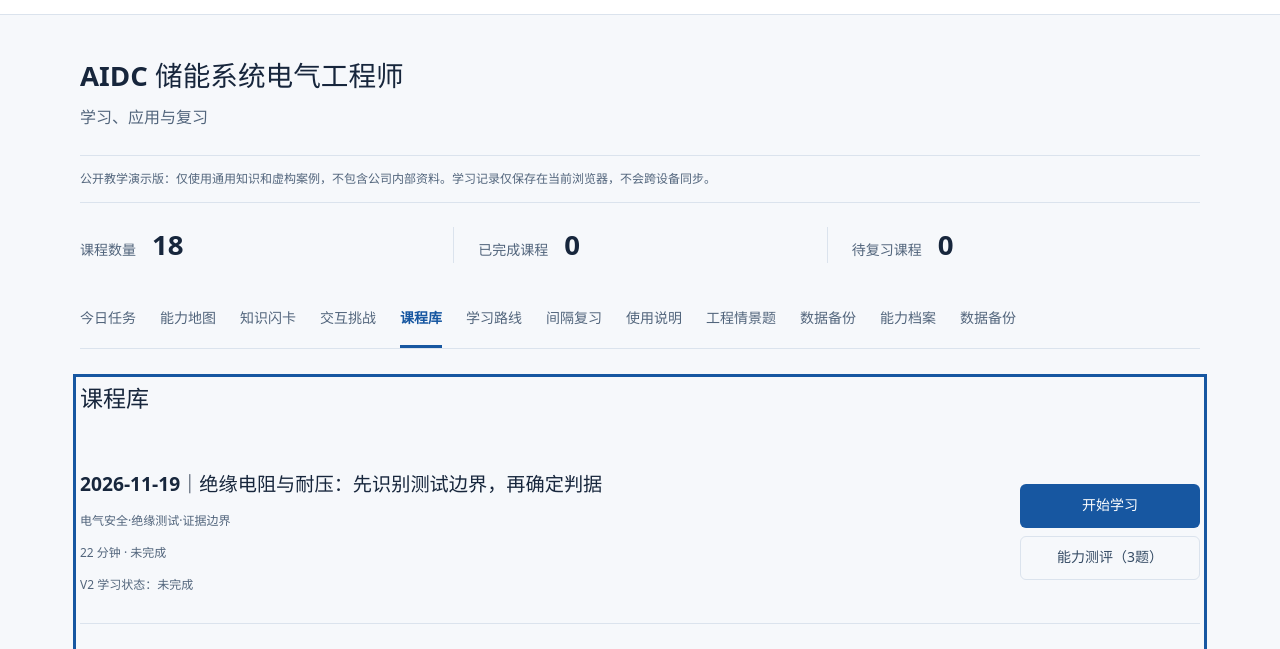
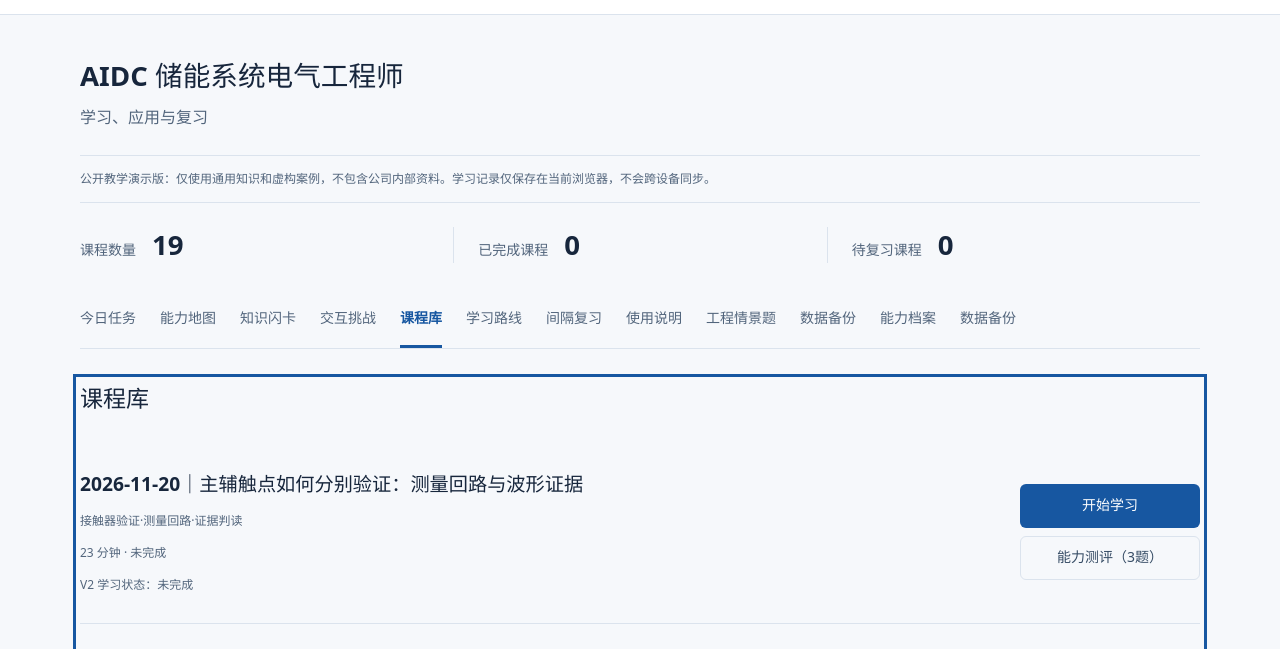
Before and after one commit to ziyoung888-prog/xwd-engineering-academy, a plain HTML site: page index.html in a window 1280 px wide. Shown: the part 81-730 px from the top of the page. Drawn offline with Linux system fonts and the light colour scheme.

Commit message:
Register Nov 20 daily lesson in academy

```diff
--- a/index.html
+++ b/index.html
@@ -47,4 +47,4 @@ function tab(name){document.querySelectorAll('.toolbar button').forEach(x=>x.cla
 function openLesson(id){let l=lessons.find(x=>x.id===id);if(!l)return;document.getElementById('view').innerHTML='<article><div class="row"><span class="pill">'+esc(l.category)+' · '+l.time+' 分钟</span><button class="secondary" onclick="tab(\'courses\')">返回课程库</button></div><h2>'+esc(l.title)+'</h2>'+l.sections.map((s,i)=>'<section><h3>'+(i+1)+'. '+esc(s[0])+'</h3><p>'+esc(s[1])+'</p></section>').join('')+'<section><h3>知识检查</h3><div class="question"><strong>'+esc(l.q)+'</strong>'+l.opts.map((o,i)=>'<label><input type="radio" name="ans" value="'+i+'">'+esc(o)+'</label>').join('')+'</div><button onclick="grade(\''+id+'\')">提交答案</button><p id="result" aria-live="polite"></p></section></article>'}
 function grade(id){let l=lessons.find(x=>x.id===id),s=document.querySelector('input[name="ans"]:checked'),el=document.getElementById('result');if(!s){el.textContent='请选择答案。';return}if(Number(s.value)!==l.answer){el.textContent='尚未通过：'+l.explain;return}let p=state[id]||{},was=p.completed;p.completed=true;p.lastReviewed=Date.now();p.reviewCount=was?Math.min((p.reviewCount||0)+1,3):0;state[id]=p;save();stats();el.textContent='回答正确！'+l.explain+' 已记录学习进度，下次复习日期：'+new Date(dueDate(p)).toLocaleDateString('zh-CN')}
 stats();tab('courses');
-</script><script src="v2.js"></script><script src="v3.js"></script><script src="interface.js"></script><script src="worklist.js"></script><script src="missions.js"></script><script src="cockpit.js"></script><script src="ability.js"></script><script src="circuit.js"></script><script src="backup-v4.js"></script><script src="daily-2026-11-03.js"></script><script src="daily-2026-11-04.js"></script><script src="daily-2026-11-05.js"></script><script src="daily-2026-11-06.js"></script><script src="daily-2026-11-07.js"></script><script src="daily-2026-11-08.js"></script><script src="daily-2026-11-10.js"></script><script src="daily-2026-11-11.js"></script><script src="daily-2026-11-12.js"></script><script src="daily-2026-11-13.js"></script><script src="daily-2026-11-14.js"></script><script src="daily-2026-11-15.js"></script><script src="daily-2026-11-16.js"></script><script src="daily-2026-11-17.js"></script><script src="daily-2026-11-19.js"></script></body></html>
+</script><script src="v2.js"></script><script src="v3.js"></script><script src="interface.js"></script><script src="worklist.js"></script><script src="missions.js"></script><script src="cockpit.js"></script><script src="ability.js"></script><script src="circuit.js"></script><script src="backup-v4.js"></script><script src="daily-2026-11-03.js"></script><script src="daily-2026-11-04.js"></script><script src="daily-2026-11-05.js"></script><script src="daily-2026-11-06.js"></script><script src="daily-2026-11-07.js"></script><script src="daily-2026-11-08.js"></script><script src="daily-2026-11-10.js"></script><script src="daily-2026-11-11.js"></script><script src="daily-2026-11-12.js"></script><script src="daily-2026-11-13.js"></script><script src="daily-2026-11-14.js"></script><script src="daily-2026-11-15.js"></script><script src="daily-2026-11-16.js"></script><script src="daily-2026-11-17.js"></script><script src="daily-2026-11-19.js"></script><script src="daily-2026-11-20.js"></script></body></html>
```
